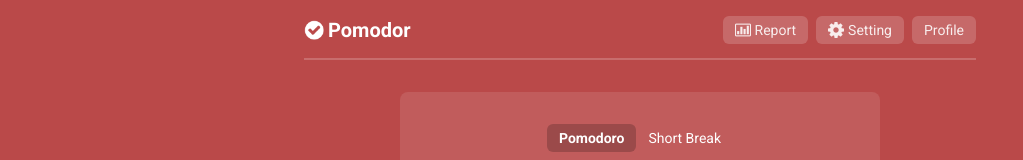
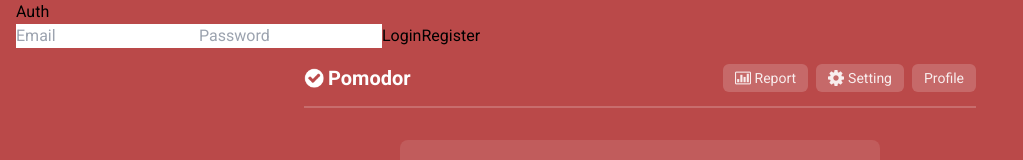
Before and after one commit to teoh4770/pomodor, a React (Vite) app: page / in a window 1280 px wide. Shown: the top 160 px of the page, without its empty margins (0-1023 px from the left). Built offline with nearby package versions, Linux system fonts and the light colour scheme; no server answers.

Commit message:
Allow user to login, register and logout with firebase auth

```diff
--- a/src/App.tsx
+++ b/src/App.tsx
@@ -4,10 +4,12 @@ import "./App.css";
 import { AppProvider } from "@/context";
 import { Header, Timer, Todos, Summary } from "@/components";
 import { Toast } from "@/common/components/Toast";
+import { Auth } from "./components/Auth/Auth.tsx";
 
 const App = () => {
   return (
     <AppProvider>
+      <Auth />
       <Header />
       <Timer />
       <Todos />
--- /dev/null
+++ b/src/components/Auth/Auth.tsx
@@ -0,0 +1,67 @@
+import { useState } from "react";
+import { useAuth } from "../../hooks/useAuth.tsx";
+import { login, registerAndInitData, logout } from "@/services/authService.ts";
+
+export const Auth = () => {
+  const user = useAuth();
+  const [email, setEmail] = useState("");
+  const [password, setPassword] = useState("");
+  const [error, setError] = useState("");
+
+  const handleLogin = async () => {
+    try {
+      await login(email, password);
+      setError("");
+    } catch (err: any) {
+      setError(err.message);
+    }
+  };
+
+  const handleRegister = async () => {
+    try {
+      await registerAndInitData(email, password);
+      setError("");
+    } catch (err: any) {
+      setError(err.message);
+    }
+  };
+
+  const handleLogout = async () => {
+    try {
+      await logout();
+      setError("");
+    } catch (err: any) {
+      setError(err.message);
+    }
+  };
+
+  return (
+    <div>
+      <h2>Auth</h2>
+      {user ? (
+        <div>
+          <p>Welcome, {user.email}</p>
+          <button onClick={handleLogout}>Logout</button>
+        </div>
+      ) : (
+        <div>
+          <input
+            type="email"
+            placeholder="Email"
+            value={email}
+            onChange={(e) => setEmail(e.target.value)}
+          />
+          <input
+            type="password"
+            placeholder="Password"
+            value={password}
+            onChange={(e) => setPassword(e.target.value)}
+          />
+          <button onClick={handleLogin}>Login</button>
+          <button onClick={handleRegister}>Register</button>
+          {error && <p style={{ color: "red" }}>{error}</p>}
+        </div>
+      )}
+    </div>
+  );
+};
```
